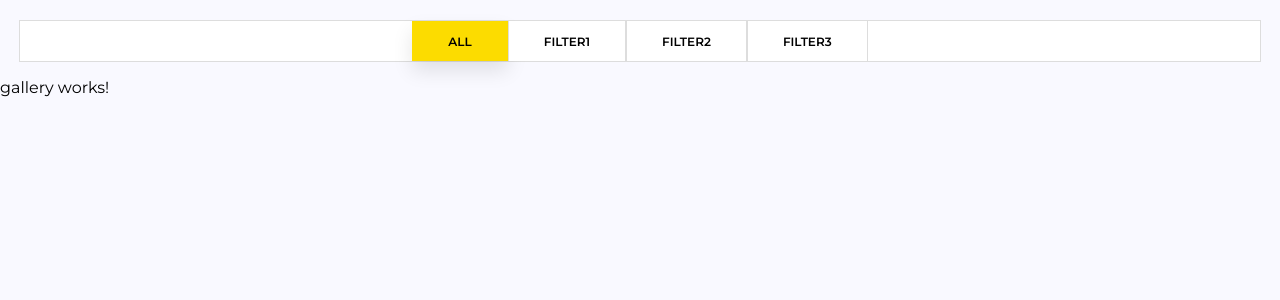
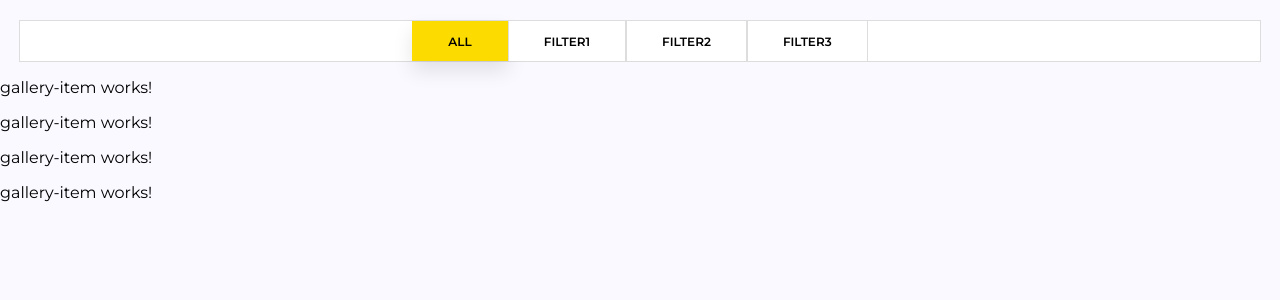
Before and after one commit to al-march/ng-gallery, an Angular app: page / in a window 1280 px wide. Shown: the top 300 px of the page. Built offline with nearby package versions, Linux system fonts and the light colour scheme.

Commit message:
feat: Gallery - added galleryItem component

```diff
--- a/src/app/app.module.ts
+++ b/src/app/app.module.ts
@@ -5,12 +5,14 @@ import { AppRoutingModule } from './app-routing.module';
 import { AppComponent } from './app.component';
 import { MenuComponent } from './menu/menu.component';
 import { GalleryComponent } from './gallery/gallery.component';
+import { GalleryItemComponent } from './gallery/gallery-item/gallery-item.component';
 
 @NgModule({
   declarations: [
     AppComponent,
     MenuComponent,
-    GalleryComponent
+    GalleryComponent,
+    GalleryItemComponent
   ],
   imports: [
     BrowserModule,
--- /dev/null
+++ b/src/app/gallery/gallery-item/gallery-item.component.html
@@ -0,0 +1 @@
+<p>gallery-item works!</p>
--- /dev/null
+++ b/src/app/gallery/gallery-item/gallery-item.component.ts
@@ -0,0 +1,15 @@
+import { Component, OnInit } from '@angular/core';
+
+@Component({
+  selector: 'app-gallery-item',
+  templateUrl: './gallery-item.component.html',
+  styleUrls: ['./gallery-item.component.scss']
+})
+export class GalleryItemComponent implements OnInit {
+
+  constructor() { }
+
+  ngOnInit(): void {
+  }
+
+}
--- a/src/app/gallery/gallery.component.html
+++ b/src/app/gallery/gallery.component.html
@@ -1 +1,5 @@
-<p>gallery works!</p>
+<div class="grid" data-isotope='{ "itemSelector": ".grid-item", "layoutMode": "fitRows" }'>
+
+    <app-gallery-item *ngFor="let item of items"></app-gallery-item>
+
+</div>
--- a/src/app/gallery/gallery.component.ts
+++ b/src/app/gallery/gallery.component.ts
@@ -1,5 +1,4 @@
 import { Component, OnInit } from '@angular/core';
-
 @Component({
   selector: 'app-gallery',
   templateUrl: './gallery.component.html',
@@ -7,9 +6,12 @@ import { Component, OnInit } from '@angular/core';
 })
 export class GalleryComponent implements OnInit {
 
+  items: number[] = [1, 1, 1, 1]
+
   constructor() { }
 
   ngOnInit(): void {
+
   }
 
 }
```
Also changed, not shown: src/app/gallery/gallery-item/gallery-item.component.scss (added), 1 other file (tests, documents, lock files or other folders).
